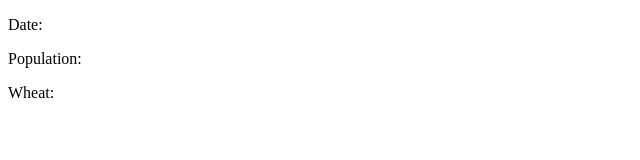
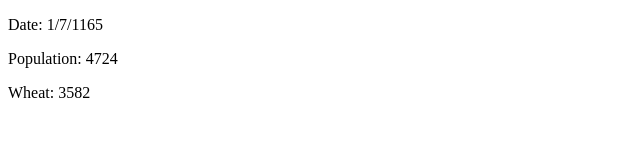
Before and after one commit to muncuss/idlegovern, a plain HTML site: page index.html in a window 1280 px wide. Shown: the whole page, without its empty margins (0-640 px from the left). Drawn offline with Linux system fonts and the light colour scheme.

Commit message:
Update index.html

```diff
--- a/index.html
+++ b/index.html
@@ -3,7 +3,7 @@
 <head>
     <meta charset="UTF-8">
     <title>Judul halaman</title>
-    <script type="text/javascript" src="mainx.js"></script>
+    <script type="text/javascript" src="main.js"></script>
 </head>
 <body onload="run()">
     <p id="show"></p>
```
